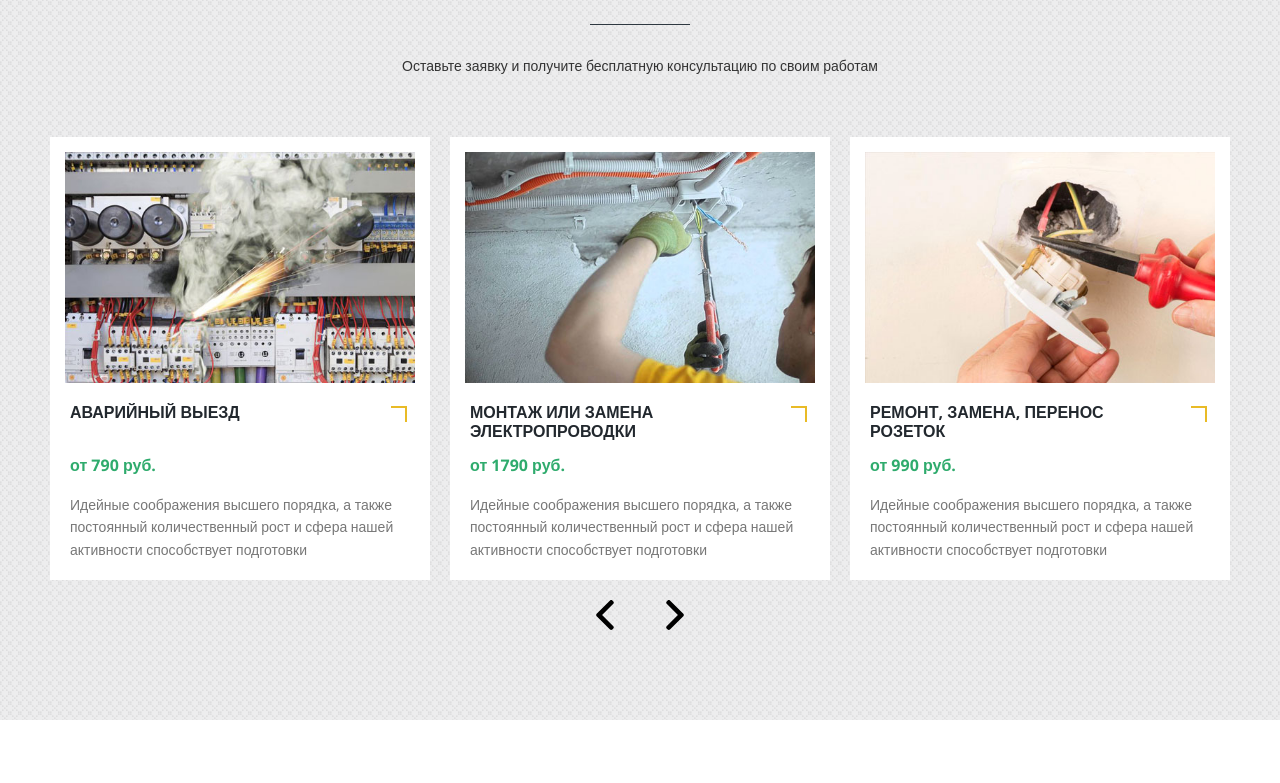
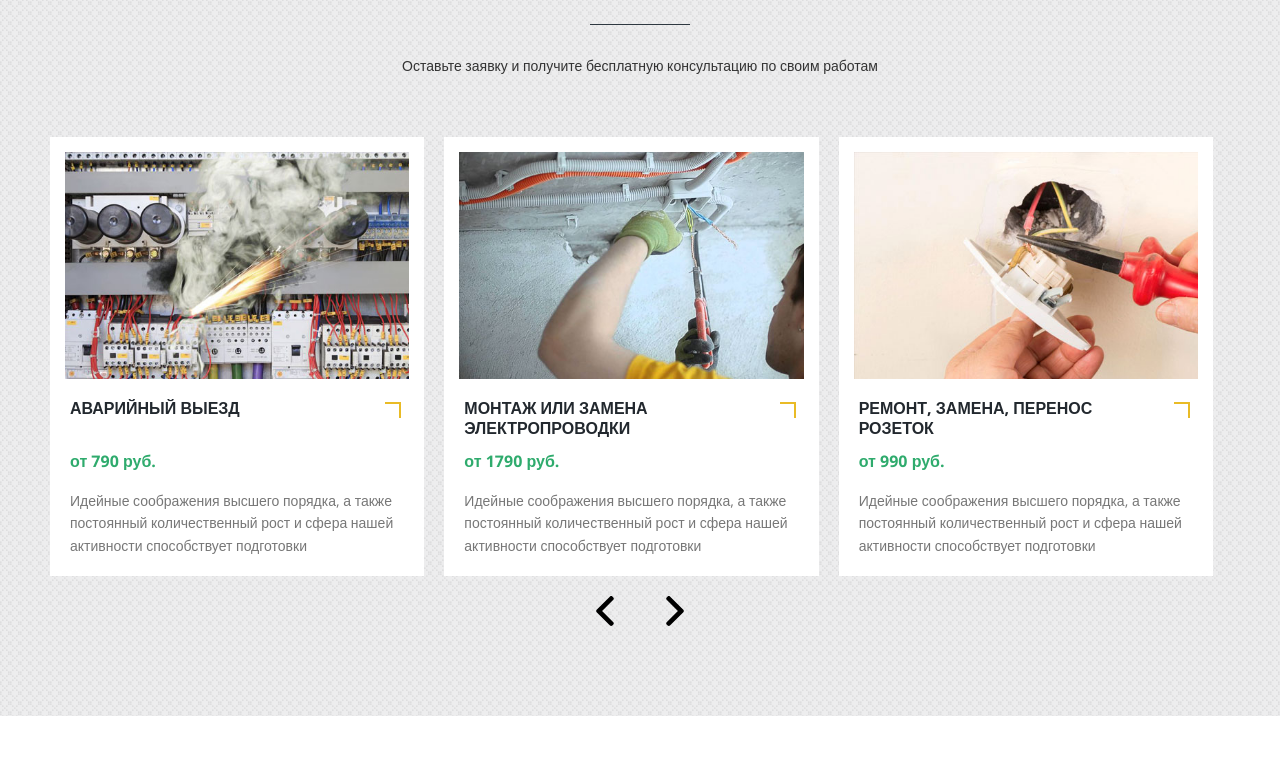
Before and after one commit to Majoxs/diplomProject, a website built with webpack: page index.html in a window 1280 px wide. Shown: the part 757-1540 px from the top of the page. Built offline with nearby package versions, Linux system fonts and the light colour scheme; files whose address does not match are found by name.

Commit message:
Feat(script.js, carousel.js, index.html, style.css): Implemented carousel and open/close modal window

```diff
--- a/css/style.css
+++ b/css/style.css
@@ -1171,6 +1171,14 @@ video#video_background {
 	margin-bottom: 10px;
 	height: 40px;
 }
+.services-elements {
+    overflow: hidden;
+}
+.services-carousel {
+    display: flex;
+    transition: .2s;
+}
+
 .services-elements .title-h5:after {
 	content: "";
 	display: block;
--- a/index.html
+++ b/index.html
@@ -161,7 +161,7 @@
 
 				<div class="services-elements">
 					<div class="row services-carousel">
-						<div class="col-sm-6 col-md-4 item">
+						<div class="col-sm-6 col-md-4 item-slide">
 							<div class="element relative">
 								<a class="absolute fancyboxModal" href="#application"
 									data-application="Аварийный выезд"></a>
@@ -178,7 +178,7 @@
 								</div>
 							</div>
 						</div>
-						<div class="col-sm-6 col-md-4 item">
+						<div class="col-sm-6 col-md-4 item-slide">
 							<div class="element relative">
 								<a class="absolute fancyboxModal" href="#application"
 									data-application="Монтаж или замена электропроводки"></a>
@@ -195,7 +195,7 @@
 								</div>
 							</div>
 						</div>
-						<div class="col-sm-6 col-md-4 item">
+						<div class="col-sm-6 col-md-4 item-slide">
 							<div class="element relative">
 								<a class="absolute fancyboxModal" href="#application"
 									data-application="Ремонт, замена, перенос розеток"></a>
@@ -212,7 +212,7 @@
 								</div>
 							</div>
 						</div>
-						<div class="col-sm-6 col-md-4 item" style="display: none;">
+						<div class="col-sm-6 col-md-4 item-slide">
 							<div class="element relative">
 								<a class="absolute fancyboxModal" href="#application"
 									data-application="Замена электросчетчика"></a>
@@ -229,7 +229,7 @@
 								</div>
 							</div>
 						</div>
-						<div class="col-sm-6 col-md-4 item" style="display: none;">
+						<div class="col-sm-6 col-md-4 item-slide">
 							<div class="element relative">
 								<a class="absolute fancyboxModal" href="#application"
 									data-application="Установка, замена люстры"></a>
@@ -246,7 +246,7 @@
 								</div>
 							</div>
 						</div>
-						<div class="col-sm-6 col-md-4 item" style="display: none;">
+						<div class="col-sm-6 col-md-4 item-slide">
 							<div class="element relative">
 								<a class="absolute fancyboxModal" href="#application"
 									data-application="Установка светильников"></a>
--- a/src/index.js
+++ b/src/index.js
@@ -1,2 +1,6 @@
 /* eslint-disable strict */
 'use strict';
+
+import carousel from "./modules/carousel";
+
+carousel();
--- /dev/null
+++ b/src/modules/carousel.js
@@ -0,0 +1,72 @@
+
+const carousel = () => {
+	const slidesToShow = 3,
+		slidesToScroll = 1,
+		track = document.querySelector('.services-carousel'),
+		container = document.querySelector('.services-elements'),
+		items = document.querySelectorAll('.item-slide'),
+		btnPrev = document.querySelector('.arrow-left'),
+		btnNext = document.querySelector('.arrow-right'),
+		itemsCount = items.length,
+		itemWidth = (container.clientWidth / slidesToShow) + 1,
+		movePosition = slidesToScroll * itemWidth;
+
+	let position = 0;
+
+	const setPosition = () => {
+		track.style.transform = `translateX(${position}px)`;
+	};
+
+	const checkBtns = () => {
+		btnPrev.disabled = position === 0;
+		btnNext.disabled = position <= -(itemsCount - slidesToShow) * itemWidth;
+	};
+
+	checkBtns();
+
+	items.forEach(item => {
+		item.style.minWidth = `${itemWidth}px`;
+	});
+
+	btnNext.addEventListener('click', () => {
+		const itemsLeft = itemsCount - (Math.abs(position) + slidesToShow * itemWidth) / itemWidth;
+
+		position -= itemsLeft >= slidesToScroll ? movePosition : itemsLeft * itemWidth;
+
+		setPosition();
+		checkBtns();
+	});
+
+	btnPrev.addEventListener('click', () => {
+		const itemsLeft = Math.abs(position) / itemWidth;
+
+		position += itemsLeft >= slidesToScroll ? movePosition : itemsLeft * itemWidth;
+
+		setPosition();
+		checkBtns();
+	});
+
+	container.addEventListener('click', (event) => {
+		let target = event.target;
+
+		if (target.classList.contains('absolute')) {
+			document.querySelector('.modal-overlay').style.display = 'block';
+			document.querySelector('.modal-callback').style.display = 'block';
+		}
+	});
+
+	const closeModalBtn = document.querySelector('.modal-close > img'),
+		modalOverlay = document.querySelector('.modal-overlay'),
+		modalCallback = document.querySelector('.modal-callback');
+
+	const displayNone = () => {
+		modalOverlay.style.display = 'none';
+		modalCallback.style.display = 'none';
+	};
+
+	closeModalBtn.addEventListener('click', displayNone);
+	modalOverlay.addEventListener('click', displayNone);
+
+};
+
+export default carousel;
```
Also changed, not shown: dist/dev-bundle.js (added), 2 other files.
